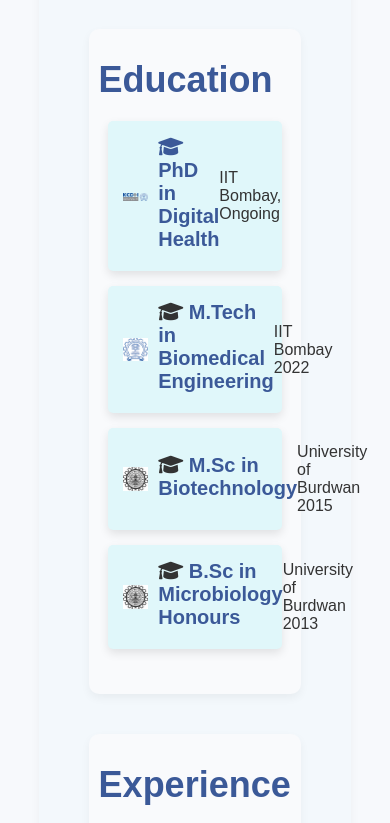
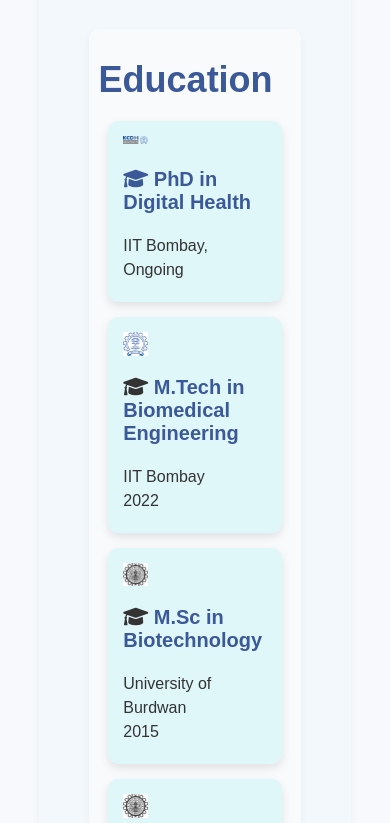
Before and after one commit to MicroBuddha/Buddhadev, a plain HTML site: page index.html in a window 390 px wide. Shown: the part 3540-4363 px from the top of the page. Drawn offline with Linux system fonts and the light colour scheme.

Commit message:
Update style.css

```diff
--- a/style.css
+++ b/style.css
@@ -125,34 +125,50 @@ body {
     margin-bottom: 10px;
 }
 
-/* Education Card with Smaller Logo Styling */
+/* Updated Education Card Styling */
 .education-card {
     background-color: #e0f7fa; /* Light cyan */
     color: #333;
     padding: 25px;
-    margin: 15px auto;
-    width: 80%;
-    border-radius: 5px;
+    margin: 20px auto; /* Increased margin for better spacing */
+    width: 90%; /* Adjusted width for better responsiveness */
+    border-radius: 10px; /* Slightly more rounded corners */
     text-align: left;
     box-shadow: 0px 4px 10px rgba(0, 0, 0, 0.1);
     display: flex;
     align-items: center;
+    gap: 15px; /* Added gap between logo and content */
 }
 
+/* Adjust the Logo Size */
 .education-logo {
-    width: 30px; /* Smaller size for logos */
+    width: 40px; /* Slightly larger logo for better visibility */
     height: auto;
-    margin-right: 10px;
 }
 
-.education-card h3 a {
-    color: #3b5998; /* Darker blue for links */
-    text-decoration: none;
-    transition: color 0.3s;
+/* Education Card Content Styling */
+.education-card h3 {
+    font-size: 22px;
+    margin-bottom: 5px;
 }
 
-.education-card h3 a:hover {
-    color: #555;
+.education-card p {
+    margin: 5px 0; /* Added margin for proper spacing */
+    line-height: 1.5; /* Improved readability */
+}
+
+/* Center-align Text for Smaller Screens */
+@media (max-width: 768px) {
+    .education-card {
+        flex-direction: column; /* Stack content vertically */
+        align-items: flex-start;
+        text-align: left;
+        gap: 10px; /* Adjusted gap for smaller screens */
+    }
+
+    .education-logo {
+        margin-bottom: 10px; /* Add spacing below the logo */
+    }
 }
 
 .project-card, .experience-card {
```
